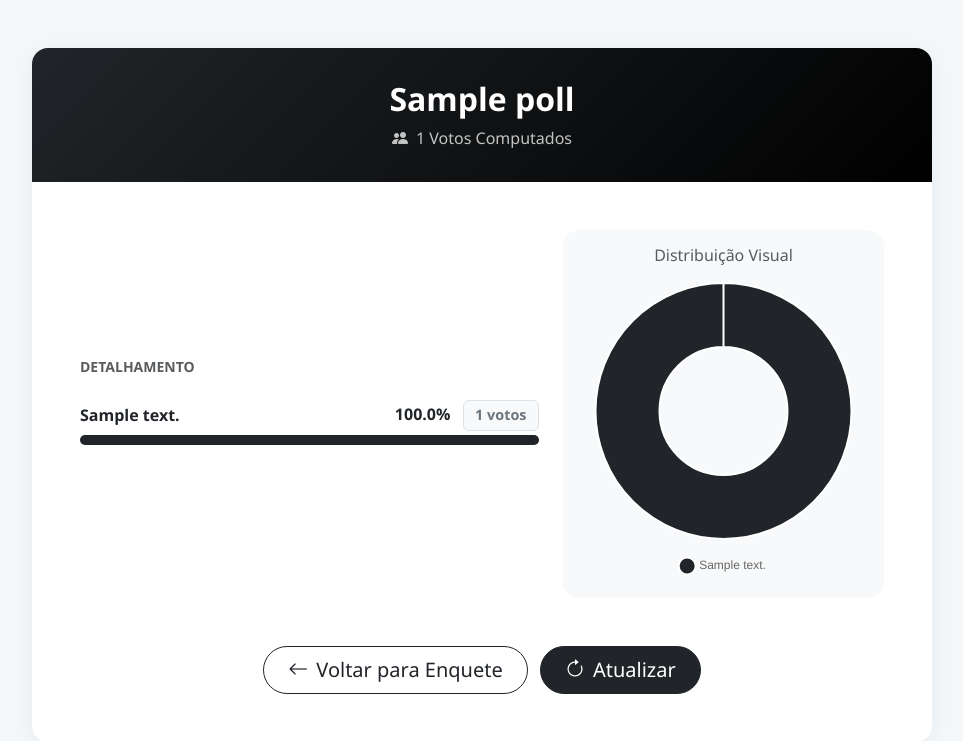
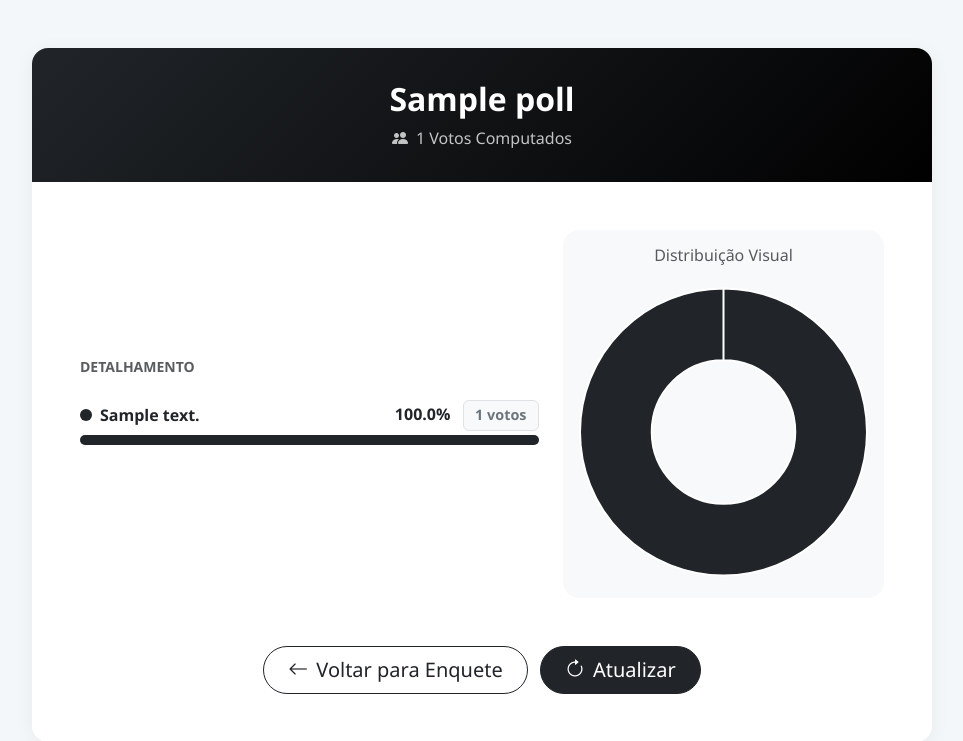
Before and after one commit to AprendendoLinux/enquetes, a FastAPI app: page /polls/#/results in a window 1280 px wide. Shown: the top 741 px of the page, without its empty margins (158-1121 px from the left). Run offline with FastAPI, Linux system fonts and the light colour scheme; tables that the repository leaves empty hold one stand-in row (values such as "Sample post"); parts of the project's set-up code (start-up, migrations or seed data) failed here and were passed over.

Commit message:
Ajuste na tela de gráfico

```diff
--- a/app/templates/results.html
+++ b/app/templates/results.html
@@ -11,12 +11,22 @@
     body { background: #f4f7f9; font-family: 'Segoe UI', Roboto, Helvetica, Arial, sans-serif; }
     .card-results { border: none; border-radius: 16px; box-shadow: 0 4px 20px rgba(0,0,0,0.05); overflow: hidden; }
 
-    /* ALTERAÇÃO 1: Fundo do cabeçalho alterado para o gradiente preto (igual à página de votação) */
     .bg-header { background: linear-gradient(135deg, #212529, #000000); color: white; padding: 2rem; }
 
     .progress { height: 10px; border-radius: 5px; background-color: #e9ecef; }
     .badge-votes { font-size: 0.9rem; padding: 0.5em 0.8em; }
-    .chart-container { position: relative; height: 300px; width: 100%; display: flex; justify-content: center; }
+
+    /* Gráfico com altura flexível, mas com mínimo garantido */
+    .chart-container { position: relative; min-height: 300px; width: 100%; display: flex; justify-content: center; }
+
+    /* Nova classe para a bolinha da legenda */
+    .legend-indicator {
+      width: 12px;
+      height: 12px;
+      border-radius: 50%;
+      display: inline-block;
+      margin-right: 8px;
+    }
   </style>
 </head>
 <body class="py-5">
@@ -37,14 +47,18 @@
             {% for item in results %}
               <div class="mb-4">
                 <div class="d-flex justify-content-between align-items-center mb-1">
-                  <span class="fw-bold text-dark">{{ item.text }}</span>
+                  <div class="d-flex align-items-center">
+                    <span class="legend-indicator" data-color-index="{{ loop.index0 }}"></span>
+                    <span class="fw-bold text-dark">{{ item.text }}</span>
+                  </div>
                   <div>
                     <span class="fw-bold me-2">{{ item.percent }}%</span>
                     <span class="badge bg-light text-secondary border badge-votes">{{ item.votes }} votos</span>
                   </div>
                 </div>
                 <div class="progress">
-                  <div class="progress-bar bg-dark" role="progressbar"
+                  <div class="progress-bar" role="progressbar"
+                       data-color-index="{{ loop.index0 }}"
                        style="width: {{ item.percent }}%"
                        aria-valuenow="{{ item.percent }}" aria-valuemin="0" aria-valuemax="100">
                   </div>
@@ -67,22 +81,34 @@
         </div>
 
         <div class="mt-5 d-grid gap-3 d-md-block text-center">
-
           <a href="/polls/{{ poll.public_link }}" class="btn btn-outline-dark btn-lg px-4 rounded-pill">
             <i class="bi bi-arrow-left me-2"></i>Voltar para Enquete
           </a>
-
           <button onclick="window.location.reload();" class="btn btn-dark btn-lg px-4 rounded-pill ms-md-2">
             <i class="bi bi-arrow-clockwise me-2"></i>Atualizar
           </button>
-
         </div>
       </div>
     </div>
   </div>
 
   <script>
-    // Dados injetados pelo Jinja2
+    // Paleta de cores centralizada
+    const chartColors = [
+      '#212529', '#6610f2', '#6f42c1', '#d63384', '#dc3545',
+      '#fd7e14', '#ffc107', '#198754', '#20c997', '#0dcaf0'
+    ];
+
+    // 1. Aplica as cores na LISTA HTML (Bolinhas e Barras de Progresso)
+    // Isso garante que a lista combine perfeitamente com o gráfico
+    document.querySelectorAll('[data-color-index]').forEach(element => {
+      const index = parseInt(element.getAttribute('data-color-index'));
+      // Usa o operador % para repetir cores se houver mais candidatos que cores
+      const color = chartColors[index % chartColors.length];
+      element.style.backgroundColor = color;
+    });
+
+    // Dados do Jinja2
     const labels = [{% for item in results %}"{{ item.text }}",{% endfor %}];
     const dataPoints = [{% for item in results %}{{ item.votes }},{% endfor %}];
 
@@ -95,11 +121,7 @@
           labels: labels,
           datasets: [{
             data: dataPoints,
-            backgroundColor: [
-              // ALTERAÇÃO 5: Primeira cor da paleta alterada para preto (#212529) para combinar com o tema
-              '#212529', '#6610f2', '#6f42c1', '#d63384', '#dc3545',
-              '#fd7e14', '#ffc107', '#198754', '#20c997', '#0dcaf0'
-            ],
+            backgroundColor: chartColors, // Usa a mesma paleta
             borderWidth: 2,
             borderColor: '#ffffff'
           }]
@@ -108,12 +130,12 @@
           responsive: true,
           maintainAspectRatio: false,
           plugins: {
+            // AQUI ESTÁ O TRUQUE: Desativamos a legenda interna do canvas
             legend: {
-              position: 'bottom',
-              labels: {
-                usePointStyle: true,
-                padding: 20
-              }
+              display: false
+            },
+            tooltip: {
+              enabled: true // Mantemos o tooltip ao passar o mouse
             }
           }
         }
```
